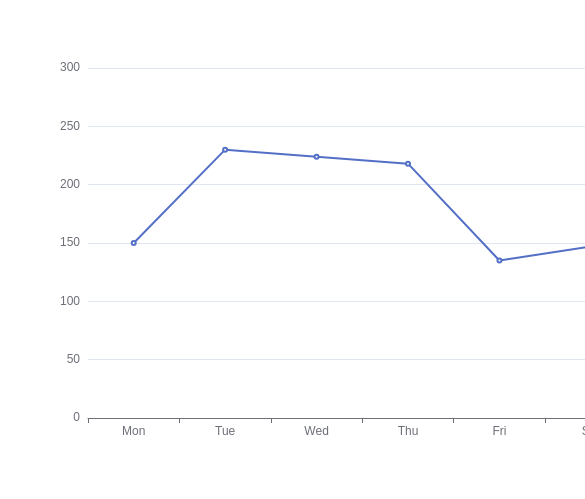
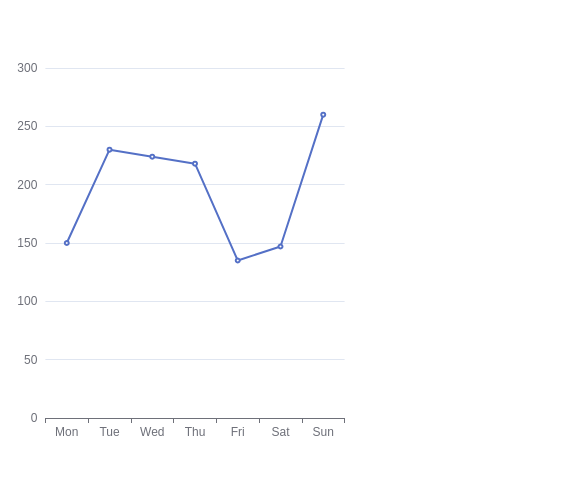
Before and after one commit to jlguenego/github-stars, a website built with Vite: page index.html in a window 390 px wide. Shown: the top 499 px of the page, 585 px wide, since content can reach past the window. Built offline with nearby package versions, Linux system fonts and the light colour scheme.

Commit message:
dev: responsive

```diff
--- a/src/main.ts
+++ b/src/main.ts
@@ -1,3 +1,4 @@
+import { EChartsOption } from "echarts";
 import "./style.css";
 
 import * as echarts from "echarts";
@@ -6,8 +7,15 @@ const chartDom = document.querySelector<HTMLElement>("div.content");
 if (chartDom === null) {
   throw new Error("Cannot find div.content");
 }
-const myChart = echarts.init(chartDom);
-const option = {
+const myChart = echarts.init(chartDom, undefined, {
+  renderer: "svg",
+});
+
+window.addEventListener("resize", function () {
+  myChart.resize();
+});
+
+const option: EChartsOption = {
   xAxis: {
     type: "category",
     data: ["Mon", "Tue", "Wed", "Thu", "Fri", "Sat", "Sun"],
--- a/src/style.css
+++ b/src/style.css
@@ -1,4 +1,4 @@
 div.content {
-  width: 50em;
   height: 30em;
+  width: 100%;
 }
```
